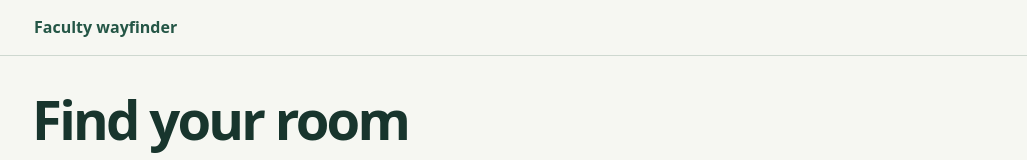
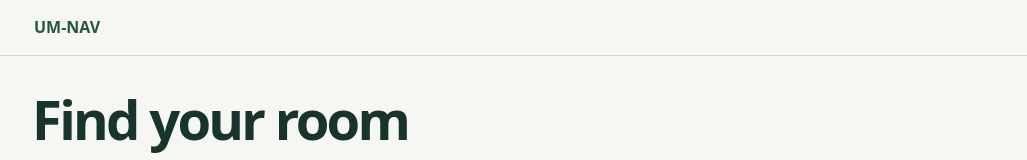
Before and after one commit to azhrn/UM-NAV, a plain HTML site: page site/index.html in a window 1280 px wide. Shown: the top 160 px of the page, without its empty margins (126-1153 px from the left). Drawn offline with Linux system fonts and the light colour scheme.

```diff
--- a/site/index.html
+++ b/site/index.html
@@ -1,4 +1,4 @@
-<!doctype html><html lang="en"><head><meta charset="utf-8"><meta name="viewport" content="width=device-width, initial-scale=1"><title>Faculty wayfinder</title><link rel="stylesheet" href="style.css"><script defer src="places.js"></script><script defer src="app.js"></script></head><body><header>Faculty wayfinder</header><main>
+<!doctype html><html lang="en"><head><meta charset="utf-8"><meta name="viewport" content="width=device-width, initial-scale=1"><title>UM-NAV</title><link rel="stylesheet" href="style.css"><script defer src="places.js"></script><script defer src="app.js"></script></head><body><header>UM-NAV</header><main>
 <h1>Find your room</h1><label for="search">Room code, name or landmark</label><input type="search" id="search" placeholder="Try DK1 or Makmal Mikro" autocomplete="off"><div id="results"></div>
 <section aria-labelledby="floor"><h2 id="floor"></h2><div class="toolbar"><strong id="selected" aria-live="polite">Floor overview</strong><button id="share" hidden>Copy link</button></div><div id="viewport" tabindex="0" aria-label="Floor plan. Scroll to pan."><div id="drawing"><img id="map" alt=""><span id="pin" hidden></span></div></div>
 <div class="controls"><button id="out" aria-label="Zoom out">−</button><button id="zoom" aria-label="Zoom in">+</button><button id="fit">Fit floor</button></div>
```
